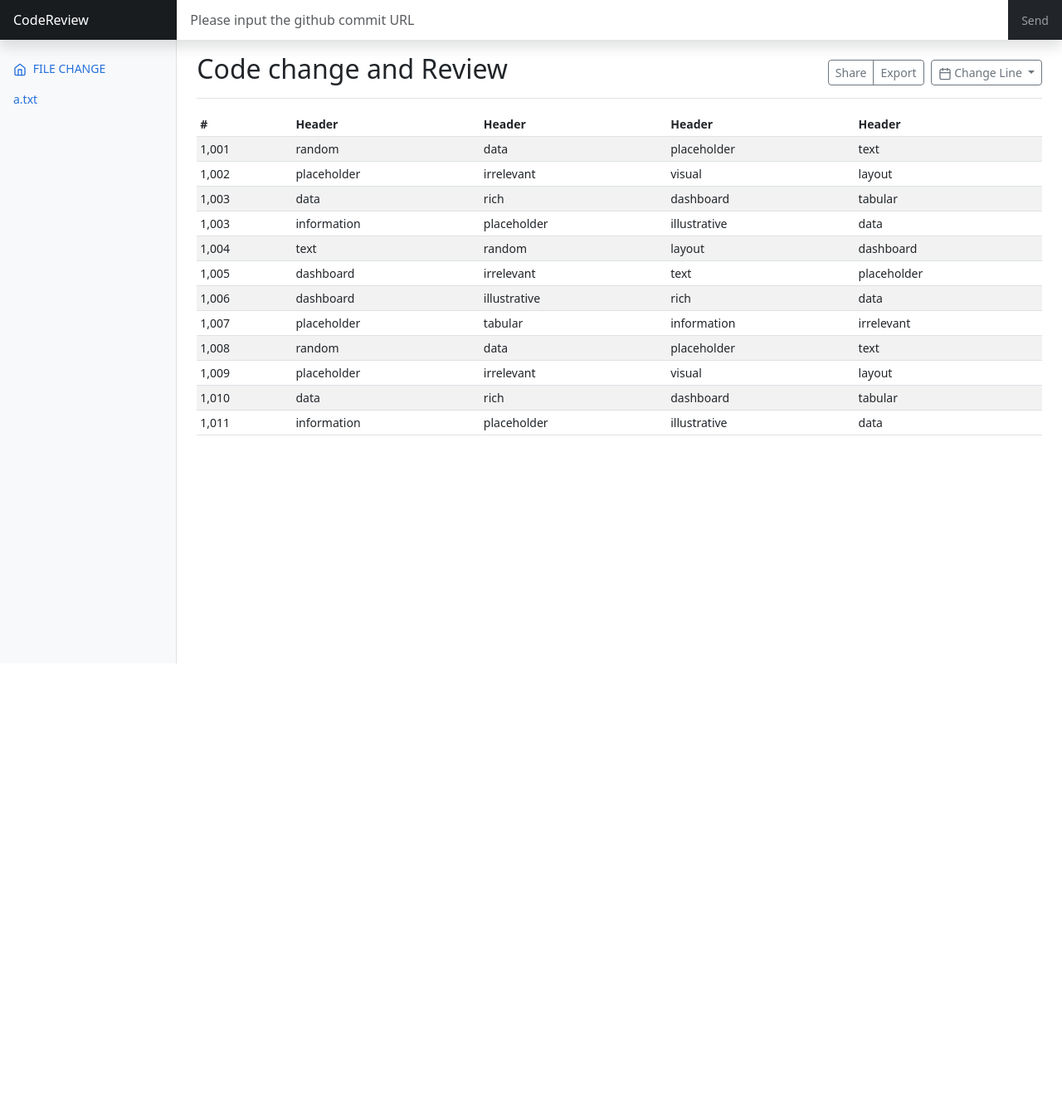
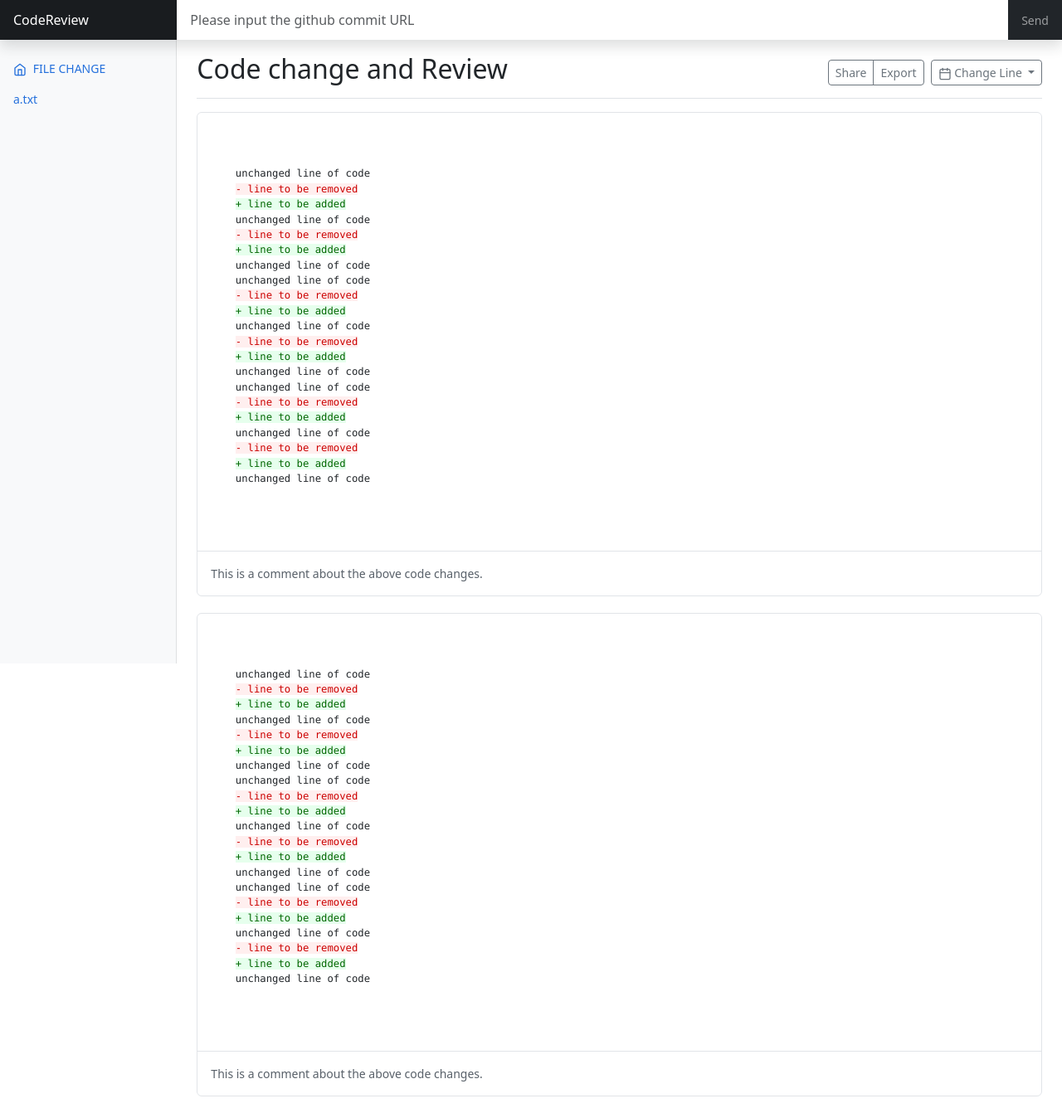
Before and after one commit to xuzel/ChatGPT_AUTO_CodeReview, a Django app: page / in a window 1280 px wide. Shown: the whole page at 83% size. Before the commit the page ends 800 px from the top, so only its background shows below. Run offline with Django 4.2, Linux system fonts and the light colour scheme; some libraries are stand-ins or nearby versions.

Commit message:
finish ui template

```diff
--- a/code_compare/templates/main_ui.html
+++ b/code_compare/templates/main_ui.html
@@ -1,60 +1,3 @@
-{#{% load static %}#}
-{#<!doctype html>#}
-{#<html lang="en">#}
-{#  <head>#}
-{#    <meta charset="utf-8">#}
-{#    <meta name="viewport" content="width=device-width, initial-scale=1">#}
-{#    <title>Auto CodeReview</title>#}
-{#    <link href="https://cdn.jsdelivr.net/npm/bootstrap@5.3.0-alpha1/dist/css/bootstrap.min.css" rel="stylesheet" integrity="sha384-GLhlTQ8iRABdZLl6O3oVMWSktQOp6b7In1Zl3/Jr59b6EGGoI1aFkw7cmDA6j6gD" crossorigin="anonymous">#}
-{#    <link href="{% static 'bootstrap-5.3.0-alpha1-dist/css/bootstrap.min.css' %}" rel="stylesheet">#}
-{#  </head>#}
-{#  <body>#}
-{##}
-{##}
-{#    <nav class="navbar navbar-expand-lg bg-body-tertiary">#}
-{#      <div class="container-fluid">#}
-{#        <a class="navbar-brand" href="#">CodeReview</a>#}
-{#        <button class="navbar-toggler" type="button" data-bs-toggle="collapse" data-bs-target="#navbarSupportedContent" aria-controls="navbarSupportedContent" aria-expanded="false" aria-label="Toggle navigation">#}
-{#          <span class="navbar-toggler-icon"></span>#}
-{#        </button>#}
-{#        <div class="collapse navbar-collapse" id="navbarSupportedContent">#}
-{#          <ul class="navbar-nav me-auto mb-2 mb-lg-0">#}
-{#            <li class="nav-item">#}
-{#              <a class="nav-link active" aria-current="page" href="#">Choose File</a>#}
-{#            </li>#}
-{#            <li class="nav-item">#}
-{#              <a class="nav-link" href="#">Link</a>#}
-{#            </li>#}
-{#            <li class="nav-item dropdown">#}
-{#              <a class="nav-link dropdown-toggle" href="#" role="button" data-bs-toggle="dropdown" aria-expanded="false">#}
-{#                Dropdown#}
-{#              </a>#}
-{#              <ul class="dropdown-menu">#}
-{#                <li><a class="dropdown-item" href="#">Action</a></li>#}
-{#                <li><a class="dropdown-item" href="#">Another action</a></li>#}
-{#                <li><hr class="dropdown-divider"></li>#}
-{#                <li><a class="dropdown-item" href="#">Something else here</a></li>#}
-{#              </ul>#}
-{#            </li>#}
-{#            <li class="nav-item">#}
-{#              <a class="nav-link disabled">Disabled</a>#}
-{#            </li>#}
-{#          </ul>#}
-{#          <form class="d-flex" role="search">#}
-{#            <input class="form-control me-2" type="search" placeholder="Search" aria-label="Search">#}
-{#            <button class="btn btn-outline-success" type="submit">Search</button>#}
-{#          </form>#}
-{#        </div>#}
-{#      </div>#}
-{#    </nav>#}
-{##}
-{##}
-{#    <script type="text/javascript" src="{% static 'bootstrap-5.3.0-alpha1-dist/js/bootstrap.bundle.min.js'%}"></script>#}
-{#    <script src="https://cdn.jsdelivr.net/npm/bootstrap@5.3.0-alpha1/dist/js/bootstrap.bundle.min.js" integrity="sha384-/mhDoLbDldZc3qpsJHpLogda//BVZbgYuw6kof4u2FrCedxOtgRZDTHgHUhOCVim" crossorigin="anonymous"></script>#}
-{#  </body>#}
-{#</html>#}
-
-
 {% load static %}
 <!doctype html>
 <html lang="en">
@@ -62,12 +5,7 @@
     <meta charset="utf-8">
     <meta name="viewport" content="width=device-width, initial-scale=1">
     <title>Auto CodeReview</title>
-
-
-
-
-
-<link href="{% static 'bootstrap-5.3.0-alpha1-dist/css/bootstrap.min.css' %}" rel="stylesheet">
+    <link href="{% static 'bootstrap-5.3.0-alpha1-dist/css/bootstrap.min.css' %}" rel="stylesheet">
 
     <style>
       .bd-placeholder-img {
@@ -120,6 +58,43 @@
         white-space: nowrap;
         -webkit-overflow-scrolling: touch;
       }
+    </style>
+
+    <style>
+
+      .code-review-box {
+        background-color: #fff;
+        border-radius: 6px;
+        border: 1px solid #e1e4e8;
+        margin-bottom: 20px;
+      }
+      .code-block {
+        font-family: 'Courier New', monospace;
+        padding: 1px 16px;
+        overflow-x: auto;
+        white-space: pre-wrap;
+      }
+      .code-block code {
+        {#display: block;#}
+      }
+      .code-block del {
+        background-color: #ffefef;
+        text-decoration: none;
+        color: #cc0000;
+      }
+      .code-block ins {
+        background-color: #e6ffed;
+        text-decoration: none;
+        color: #006600;
+      }
+      .comment-box {
+        border-top: 1px solid #e1e4e8;
+        padding: 16px;
+      }
+      .comment {
+        color: #586069;
+      }
+      /* Add more styles as needed */
     </style>
 
 
@@ -180,103 +155,102 @@
 
 
       <div class="table-responsive">
-        <table class="table table-striped table-sm">
-          <thead>
-            <tr>
-              <th scope="col">#</th>
-              <th scope="col">Header</th>
-              <th scope="col">Header</th>
-              <th scope="col">Header</th>
-              <th scope="col">Header</th>
-            </tr>
-          </thead>
-          <tbody>
-            <tr>
-              <td>1,001</td>
-              <td>random</td>
-              <td>data</td>
-              <td>placeholder</td>
-              <td>text</td>
-            </tr>
-            <tr>
-              <td>1,002</td>
-              <td>placeholder</td>
-              <td>irrelevant</td>
-              <td>visual</td>
-              <td>layout</td>
-            </tr>
-            <tr>
-              <td>1,003</td>
-              <td>data</td>
-              <td>rich</td>
-              <td>dashboard</td>
-              <td>tabular</td>
-            </tr>
-            <tr>
-              <td>1,003</td>
-              <td>information</td>
-              <td>placeholder</td>
-              <td>illustrative</td>
-              <td>data</td>
-            </tr>
-            <tr>
-              <td>1,004</td>
-              <td>text</td>
-              <td>random</td>
-              <td>layout</td>
-              <td>dashboard</td>
-            </tr>
-            <tr>
-              <td>1,005</td>
-              <td>dashboard</td>
-              <td>irrelevant</td>
-              <td>text</td>
-              <td>placeholder</td>
-            </tr>
-            <tr>
-              <td>1,006</td>
-              <td>dashboard</td>
-              <td>illustrative</td>
-              <td>rich</td>
-              <td>data</td>
-            </tr>
-            <tr>
-              <td>1,007</td>
-              <td>placeholder</td>
-              <td>tabular</td>
-              <td>information</td>
-              <td>irrelevant</td>
-            </tr>
-            <tr>
-              <td>1,008</td>
-              <td>random</td>
-              <td>data</td>
-              <td>placeholder</td>
-              <td>text</td>
-            </tr>
-            <tr>
-              <td>1,009</td>
-              <td>placeholder</td>
-              <td>irrelevant</td>
-              <td>visual</td>
-              <td>layout</td>
-            </tr>
-            <tr>
-              <td>1,010</td>
-              <td>data</td>
-              <td>rich</td>
-              <td>dashboard</td>
-              <td>tabular</td>
-            </tr>
-            <tr>
-              <td>1,011</td>
-              <td>information</td>
-              <td>placeholder</td>
-              <td>illustrative</td>
-              <td>data</td>
-            </tr>
-          </tbody>
-        </table>
+
+
+
+
+
+
+
+<div class="code-review-box">
+  <div class="code-block">
+    <!-- Your code difference will go here -->
+    <pre>
+    <code>unchanged line of code</code>
+    <code><del>- line to be removed</del></code>
+    <code><ins>+ line to be added</ins></code>
+    <code>unchanged line of code</code>
+    <code><del>- line to be removed</del></code>
+    <code><ins>+ line to be added</ins></code>
+    <code>unchanged line of code</code>
+    <code>unchanged line of code</code>
+    <code><del>- line to be removed</del></code>
+    <code><ins>+ line to be added</ins></code>
+    <code>unchanged line of code</code>
+    <code><del>- line to be removed</del></code>
+    <code><ins>+ line to be added</ins></code>
+    <code>unchanged line of code</code>
+    <code>unchanged line of code</code>
+    <code><del>- line to be removed</del></code>
+    <code><ins>+ line to be added</ins></code>
+    <code>unchanged line of code</code>
+    <code><del>- line to be removed</del></code>
+    <code><ins>+ line to be added</ins></code>
+    <code>unchanged line of code</code>
+    </pre>
+  </div>
+  <div class="comment-box">
+    <div class="comment">
+      <!-- Your comment will go here -->
+      This is a comment about the above code changes.
+    </div>
+  </div>
+</div>
+
+
+
+
+
+<div class="code-review-box">
+  <div class="code-block">
+    <!-- Your code difference will go here -->
+    <pre>
+    <code>unchanged line of code</code>
+    <code><del>- line to be removed</del></code>
+    <code><ins>+ line to be added</ins></code>
+    <code>unchanged line of code</code>
+    <code><del>- line to be removed</del></code>
+    <code><ins>+ line to be added</ins></code>
+    <code>unchanged line of code</code>
+    <code>unchanged line of code</code>
+    <code><del>- line to be removed</del></code>
+    <code><ins>+ line to be added</ins></code>
+    <code>unchanged line of code</code>
+    <code><del>- line to be removed</del></code>
+    <code><ins>+ line to be added</ins></code>
+    <code>unchanged line of code</code>
+    <code>unchanged line of code</code>
+    <code><del>- line to be removed</del></code>
+    <code><ins>+ line to be added</ins></code>
+    <code>unchanged line of code</code>
+    <code><del>- line to be removed</del></code>
+    <code><ins>+ line to be added</ins></code>
+    <code>unchanged line of code</code>
+    </pre>
+  </div>
+  <div class="comment-box">
+    <div class="comment">
+      <!-- Your comment will go here -->
+      This is a comment about the above code changes.
+    </div>
+  </div>
+</div>
+
+
+
+
+
+
+
+
+
+
+
+
+
+
+
+
       </div>
     </main>
   </div>
```
Also changed, not shown: code_compare/templates/test.html (added, +91 -0 lines).
